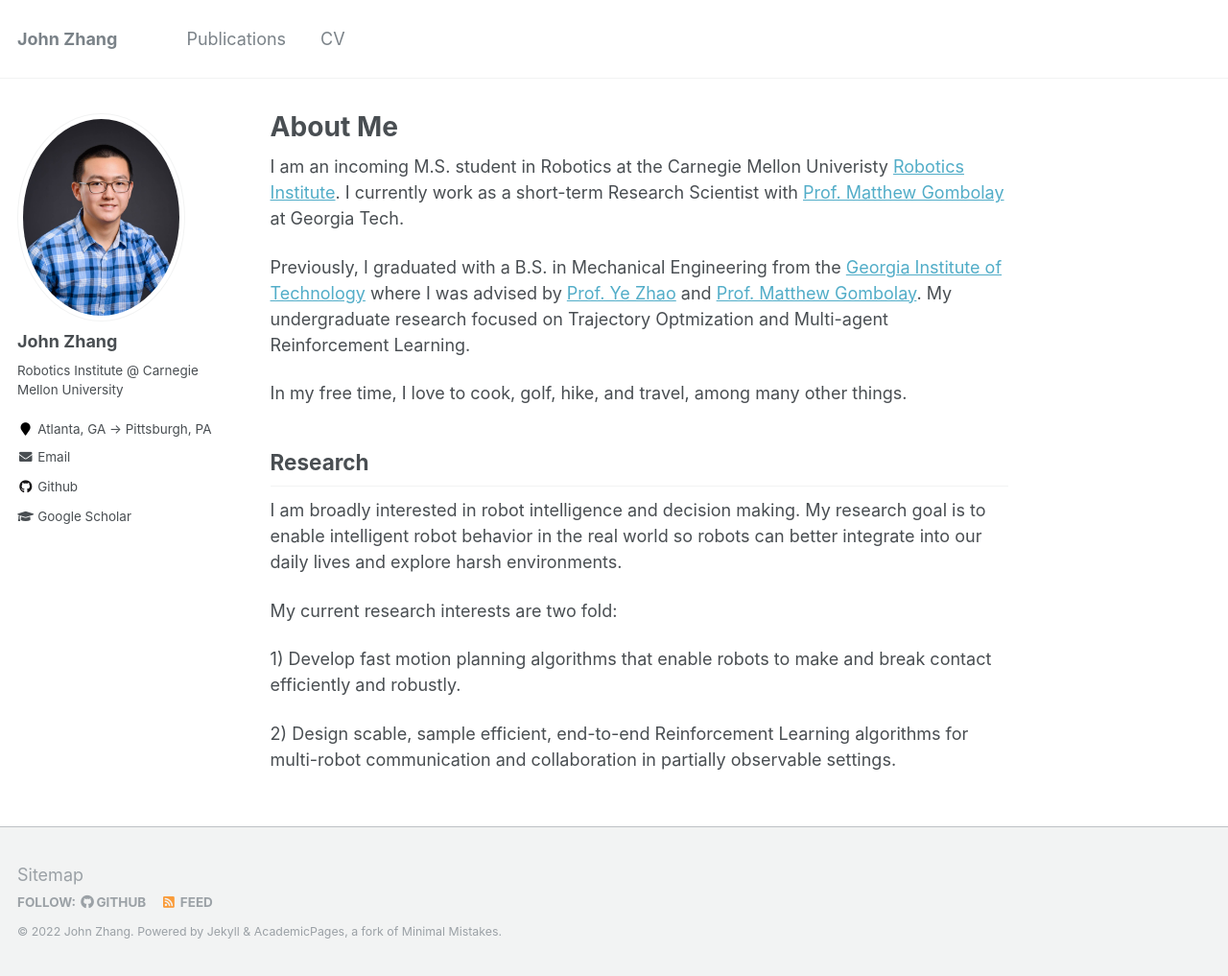
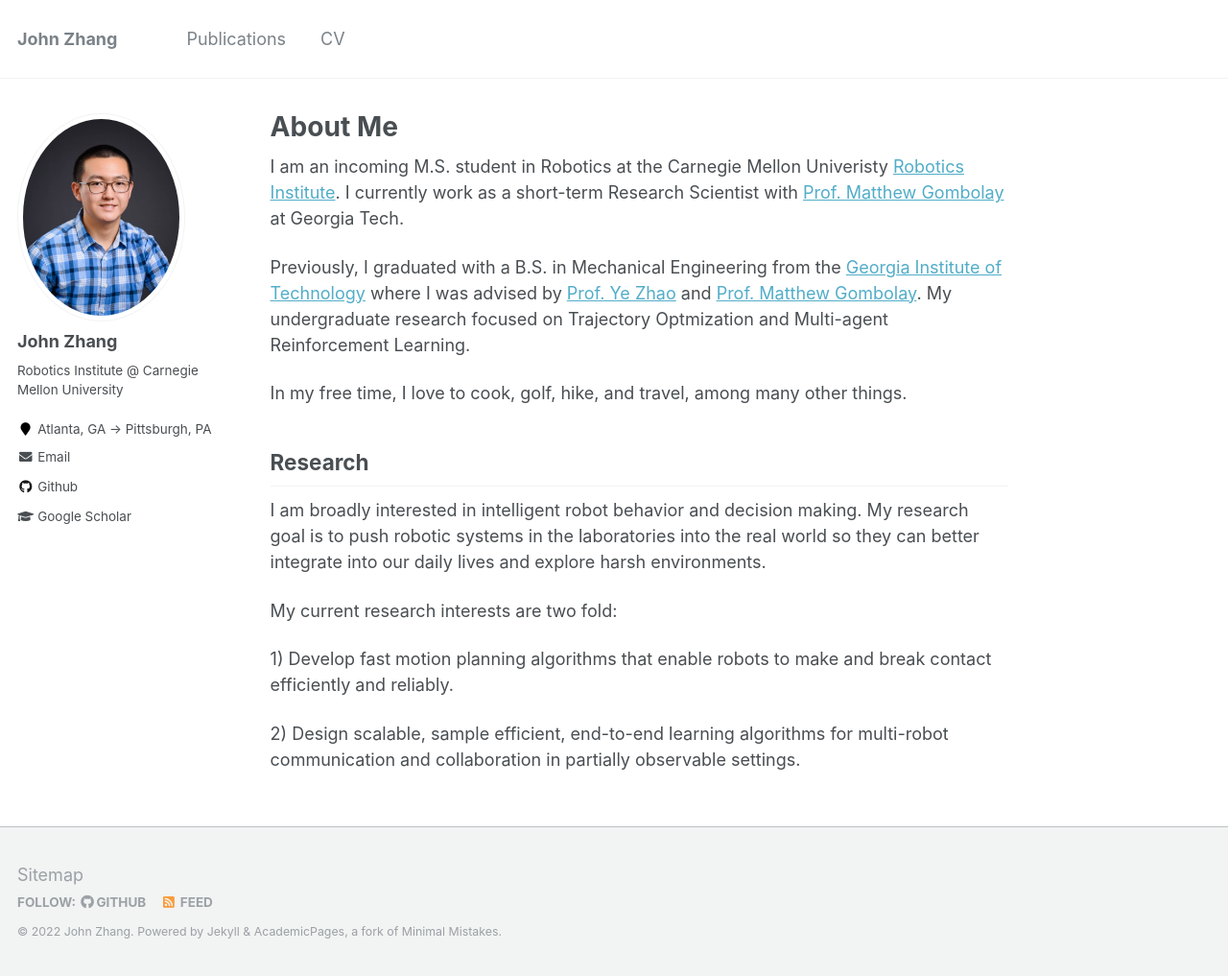
Before and after one commit to jzzhang3/jzzhang3.github.io, a Jekyll site: the page built from _pages/about.md, in a window 1280 px wide and 1017 px high. Shown: the whole window at 96% size. Built offline with Jekyll 4.4.1, drawn with Linux system fonts in a browser that asks for light colours.

Commit message:
about me edit

```diff
--- a/_pages/about.md
+++ b/_pages/about.md
@@ -15,10 +15,10 @@ Previously, I graduated with a B.S. in Mechanical Engineering from the [Georgia
 In my free time, I love to cook, golf, hike, and travel, among many other things.
 
 ## Research
-I am broadly interested in robot intelligence and decision making. My research goal is to enable intelligent robot behavior in the real world so robots can better integrate into our daily lives and explore harsh environments.
+I am broadly interested in intelligent robot behavior and decision making. My research goal is to push robotic systems in the laboratories into the real world so they can better integrate into our daily lives and explore harsh environments.
 
 My current research interests are two fold:
 
-1) Develop fast motion planning algorithms that enable robots to make and break contact efficiently and robustly.
+1) Develop fast motion planning algorithms that enable robots to make and break contact efficiently and reliably.
 
-2) Design scable, sample efficient, end-to-end Reinforcement Learning algorithms for multi-robot communication and collaboration in partially observable settings.
+2) Design scalable, sample efficient, end-to-end learning algorithms for multi-robot communication and collaboration in partially observable settings.
```
